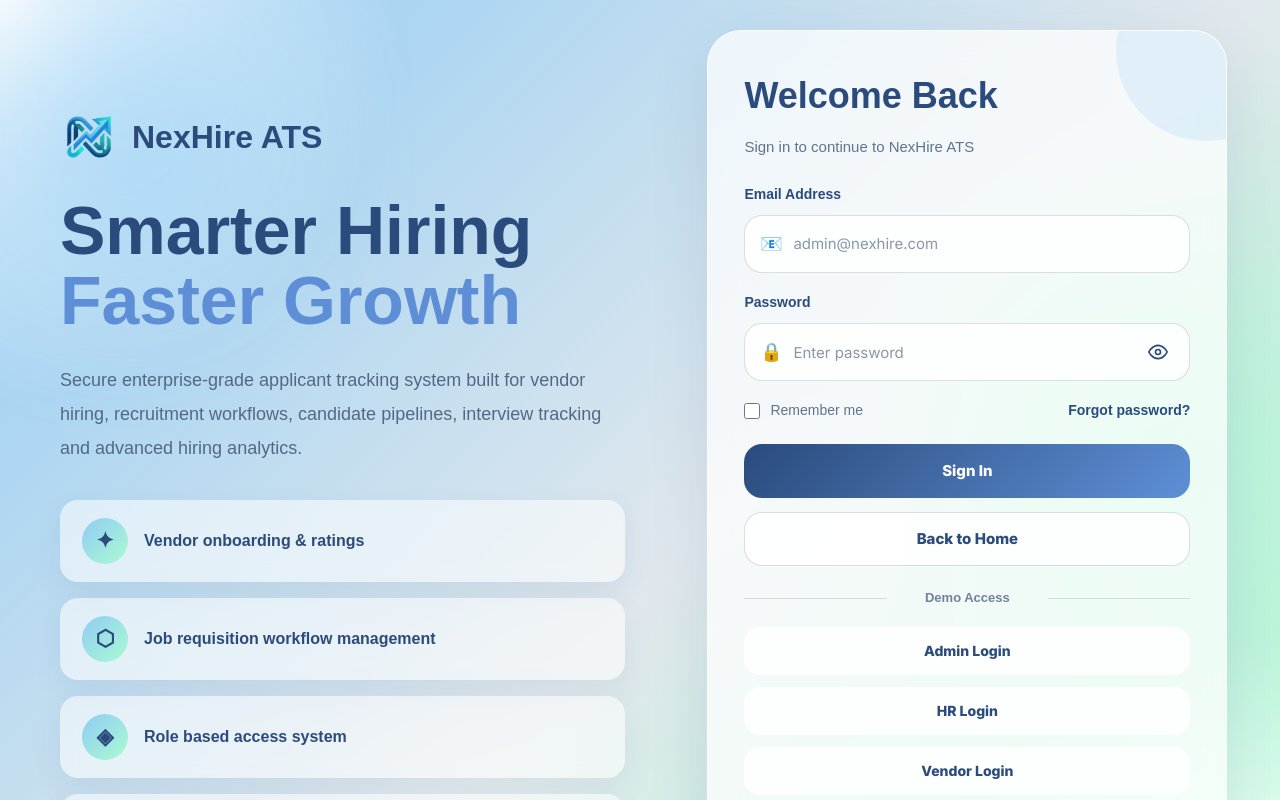
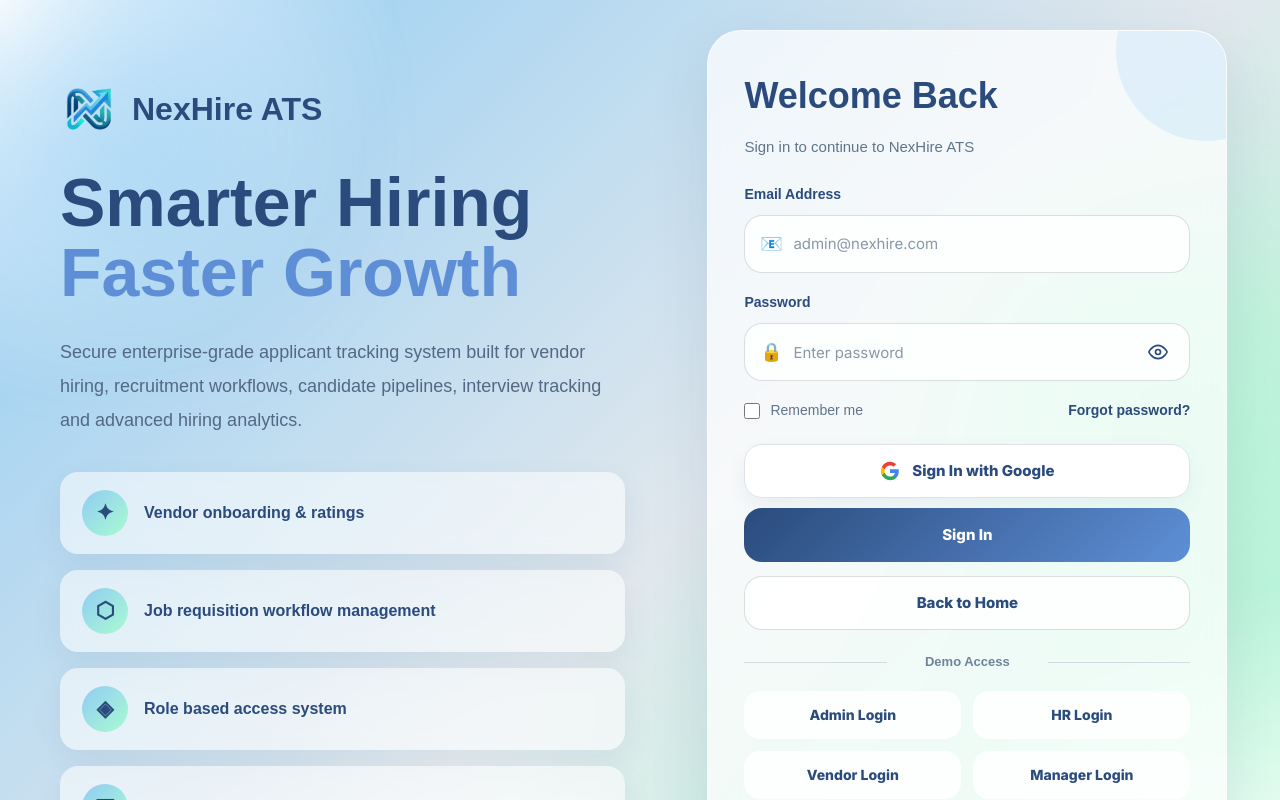
Before and after one commit to HetLimbani-learnerboy/NexHire, a React (Vite) app in the folder Frontend/: page /login in a window 1280 px wide. Shown: the top 800 px of the page. Built offline with nearby package versions, Linux system fonts and the light colour scheme.

Commit message:
edit design

```diff
--- a/Frontend/src/pages/Login.jsx
+++ b/Frontend/src/pages/Login.jsx
@@ -275,6 +275,36 @@
 
             </div>
 
+            <button
+              type="button"
+              className="google-btn"
+              onClick={() => alert("This functionality will be completed in Phase 2")}
+            >
+              <svg
+                width="20"
+                height="20"
+                viewBox="0 0 24 24"
+                xmlns="http://www.w3.org/2000/svg"
+              >
+                <path
+                  d="M22.56 12.25c0-.78-.07-1.53-.2-2.25H12v4.26h5.92c-.26 1.37-1.04 2.53-2.21 3.31v2.77h3.57c2.08-1.92 3.28-4.74 3.28-8.09z"
+                  fill="#4285F4"
+                />
+                <path
+                  d="M12 23c2.97 0 5.46-.98 7.28-2.66l-3.57-2.77c-.98.66-2.23 1.06-3.71 1.06-2.86 0-5.29-1.93-6.16-4.53H2.18v2.84C3.99 20.53 7.7 23 12 23z"
+                  fill="#34A853"
+                />
+                <path
+                  d="M5.84 14.09c-.22-.66-.35-1.36-.35-2.09s.13-1.43.35-2.09V7.07H2.18C1.43 8.55 1 10.22 1 12s.43 3.45 1.18 4.93l3.66-2.84z"
+                  fill="#FBBC05"
+                />
+                <path
+                  d="M12 5.38c1.62 0 3.06.56 4.21 1.64l3.15-3.15C17.45 2.09 14.97 1 12 1 7.7 1 3.99 3.47 2.18 7.07l3.66 2.84c.87-2.6 3.3-4.53 6.16-4.53z"
+                  fill="#EA4335"
+                />
+              </svg>
+              <span>Sign In with Google</span>
+            </button>
             {/* Submit */}
             <button
               type="submit"
--- a/Frontend/src/styles/landingpage.css
+++ b/Frontend/src/styles/landingpage.css
@@ -170,7 +170,6 @@
     width: 48px;
     height: 48px;
     object-fit: contain;
-    animation: logoSpin 10s linear infinite;
 }
 
 .brand-box h2 {
--- a/Frontend/src/styles/login.css
+++ b/Frontend/src/styles/login.css
@@ -380,6 +380,68 @@
   color:#5e8fd6;
 }
 
+.google-btn{
+  width:100%;
+  min-height:54px;
+  padding:0 18px;
+  margin-bottom:10px;
+  border:1px solid #dfe3e8;
+  border-radius:18px;
+  background:#ffffff;
+  color:#2A4B7C;
+  cursor:pointer;
+  font-size:15px;
+  font-weight:800;
+  display:flex;
+  align-items:center;
+  justify-content:center;
+  gap:12px;
+  transition:all .35s ease;
+  box-shadow:0 8px 20px rgba(42,75,124,.06);
+}
+
+.google-btn svg{
+  width:20px;
+  height:20px;
+  flex-shrink:0;
+}
+
+.google-btn span{
+  display:flex;
+  align-items:center;
+  line-height:1;
+}
+
+.google-btn:hover{
+  background:#f8fbff;
+  border-color:#90CCF4;
+  transform:translateY(-3px);
+  box-shadow:0 14px 28px rgba(42,75,124,.12);
+}
+
+.google-btn:active{
+  transform:scale(.98);
+}
+
+.google-btn:focus{
+  outline:none;
+  box-shadow:0 0 0 4px rgba(144,204,244,.22);
+}
+
+@media (max-width:520px){
+  .google-btn{
+    min-height:50px;
+    border-radius:14px;
+    font-size:14px;
+    gap:10px;
+  }
+
+  .google-btn svg{
+    width:18px;
+    height:18px;
+  }
+}
+
 /* buttons */
 .login-submit-btn,
 .back-btn{
@@ -450,7 +512,9 @@
 /* demo info */
 .login-demo-info{
   display:grid;
+  grid-template-columns:1fr 1fr;
   gap:12px;
+  margin-top:12px;
 }
 
 .login-demo-info button{
@@ -461,16 +525,19 @@
   background:rgba(255,255,255,.82);
   color:var(--c4);
   font-weight:800;
+  font-size:14px;
   cursor:pointer;
   transition:var(--tr);
 }
 
 .login-demo-info button:hover{
-  transform:translateX(6px);
+  transform:translateY(-3px);
   background:white;
 }
 
 .login-demo-info code{
+  grid-column:1 / -1;
+  width:100%;
   padding:14px;
   text-align:center;
   border-radius:16px;
@@ -483,6 +550,17 @@
 /* loading shimmer */
 .login-submit-btn:disabled{
   opacity:.8;
+}
+
+/* Mobile */
+@media (max-width:520px){
+  .login-demo-info{
+    grid-template-columns:1fr;
+  }
+
+  .login-demo-info code{
+    grid-column:auto;
+  }
 }
 
 .login-submit-btn.loading{
--- a/Frontend/src/styles/sidebar.css
+++ b/Frontend/src/styles/sidebar.css
@@ -100,7 +100,6 @@
   object-fit:contain;
   border-radius:14px;
   flex-shrink:0;
-  animation:logoSpin 12s linear infinite;
 }
 
 @keyframes logoSpin{
```
Also changed, not shown: 1 other file (tests, documents, lock files or other folders).
